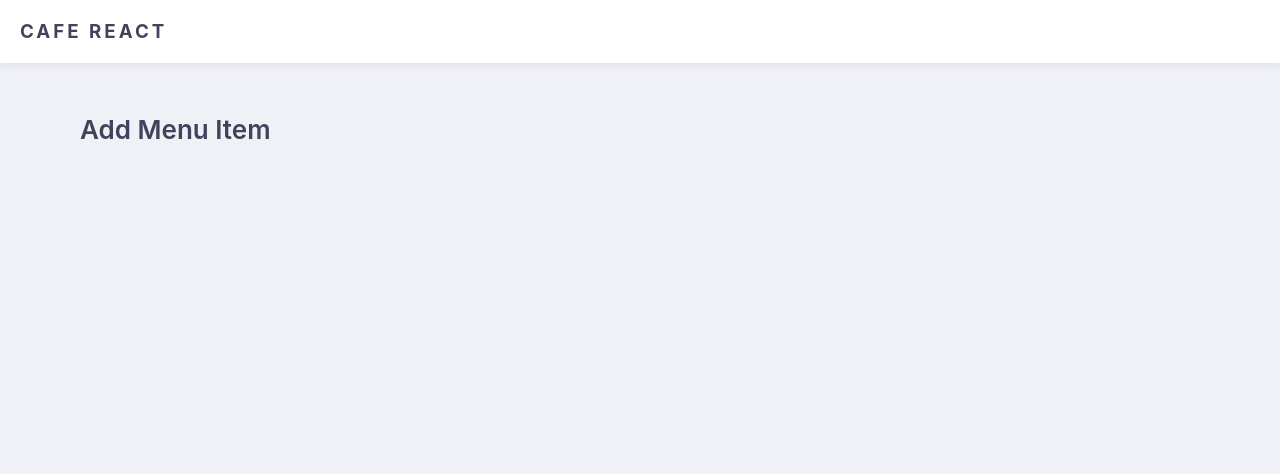
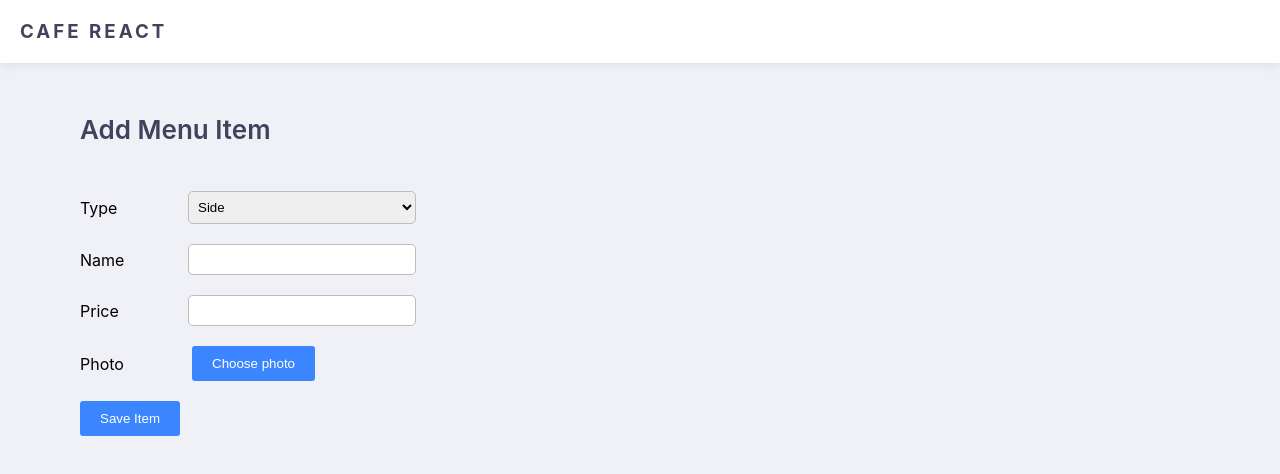
Before and after one commit to MohamedShawkyBayoumi/Cafe-React-Test-App, a React (Create React App) app: page /AddMenuItem in a window 1280 px wide. Shown: the top 474 px of the page. Built offline with nearby package versions, Linux system fonts and the light colour scheme.

Commit message:
add Menu Item Form UI

```diff
--- a/src/App.css
+++ b/src/App.css
@@ -97,6 +97,51 @@ button:hover {
   font-weight: 400;
 }
 
+.form-section {
+  width: 30%;
+}
+
+.form-row {
+  display: flex;
+  align-items: center;
+  margin-bottom: 20px;
+}
+
+.form-row label {
+  flex: 1;
+}
+
+.form-row select,
+.form-row input {
+  flex: 2;
+}
+
+input[type='text'],
+input[type='number'],
+select {
+  border: 1px solid #bcbcbc;
+  border-radius: 5px;
+  padding: 7px 5px;
+}
+
+.myLabel {
+  flex: 2;
+}
+
+.custom-file-input {
+  position: relative;
+}
+
+.custom-file-input input {
+  cursor: pointer;
+  position: absolute;
+  z-index: 2;
+  opacity: 0;
+  width:100%;
+  height:100%;
+}
+
+
 @media(max-width: 768px){
 
   main {
--- a/src/pages/AddMenuItem.js
+++ b/src/pages/AddMenuItem.js
@@ -6,6 +6,37 @@ const AddMenuItem = () => {
             <section className="main-head">
                 <h3>Add Menu Item</h3>
             </section>
+            <form>
+                <section className="form-section">
+                    <div className="form-row">
+                        <label>Type</label>
+                        <select>
+                            <option value='Side'>Side</option>
+                            <option value='Main Course'>Main Course</option>
+                        </select>
+                    </div>
+                    <div className="form-row">
+                        <label>Name</label>
+                        <input type="text" />
+                    </div>
+                    <div className="form-row">
+                        <label>Price</label>
+                        <input type="number" />
+                    </div>
+                    <div className="form-row">
+                        <label>Photo</label>
+                        <div className="myLabel">
+                            <div className="custom-file-input">
+                                <input type="file" />
+                                <button>Choose photo</button>
+                            </div>
+                        </div>
+                    </div>
+                    <div className="form-row">
+                        <button>Save Item</button>
+                    </div>
+                </section>
+            </form>
         </main>
     )
 }
```
